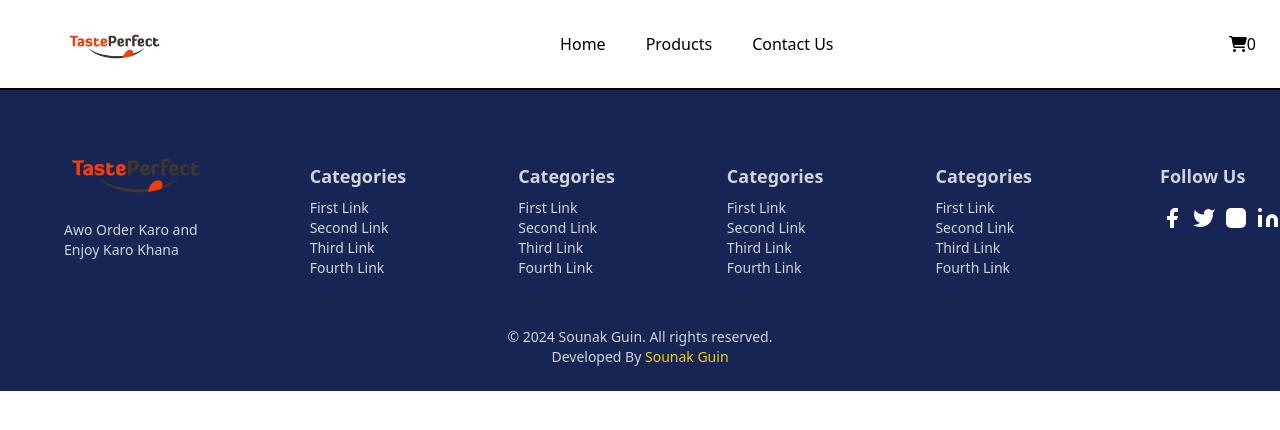
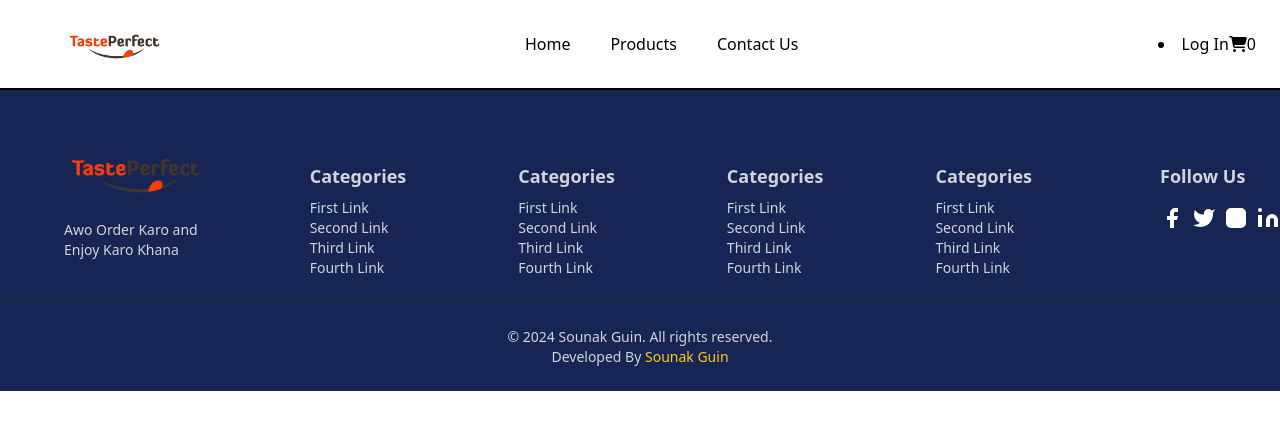
Before and after one commit to sounakguin/TastePerfect, a React (Vite) app: page / in a window 1280 px wide. Shown: the top 430 px of the page. Built offline with nearby package versions, Linux system fonts and the light colour scheme.

Commit message:
Food Website

```diff
--- a/index.html
+++ b/index.html
@@ -2,9 +2,9 @@
 <html lang="en">
   <head>
     <meta charset="UTF-8" />
-    <link rel="icon" type="image/svg+xml" href="/vite.svg" />
+    <link rel="icon" href="./public/Images/Logo.png" />
     <meta name="viewport" content="width=device-width, initial-scale=1.0" />
-    <title>Vite + React</title>
+    <title>Taste perfect</title>
   </head>
   <body>
     <div id="root"></div>
--- a/package.json
+++ b/package.json
@@ -10,6 +10,7 @@
     "preview": "vite preview"
   },
   "dependencies": {
+    "@auth0/auth0-react": "^2.2.4",
     "@fortawesome/fontawesome-svg-core": "^6.5.1",
     "@fortawesome/free-solid-svg-icons": "^6.5.1",
     "@fortawesome/react-fontawesome": "^0.2.0",
--- a/src/Components/Navbar.jsx
+++ b/src/Components/Navbar.jsx
@@ -3,8 +3,12 @@ import { Link } from "react-router-dom";
 import { FontAwesomeIcon } from "@fortawesome/react-fontawesome";
 import { faShoppingCart } from "@fortawesome/free-solid-svg-icons";
 import logo from "/Images/Logo.png";
+import { useAuth0 } from "@auth0/auth0-react";
 
 export default function Navbar({ cartSize }) {
+  const { loginWithRedirect } = useAuth0();
+
+
   return (
     <nav className="bg-white border-b-2 border-black text-black mx-auto flex justify-between items-center py-4">
       <Link to="/Home">
@@ -21,7 +25,10 @@ export default function Navbar({ cartSize }) {
           <Link to="/Contact">Contact Us</Link>
         </li>
       </ul>
-      <div className="items-center mr-6   hover:text-red-600">
+      <div className="flex items-center mr-6   hover:text-red-600">
+        <li>
+        <button onClick={() => loginWithRedirect()}>Log In</button>
+        </li>
         <Link to="/BuyCart">
           <FontAwesomeIcon icon={faShoppingCart} />
           <span>{cartSize}</span>
--- a/src/main.jsx
+++ b/src/main.jsx
@@ -2,9 +2,16 @@ import React from "react";
 import ReactDOM from "react-dom/client";
 import App from "./App.jsx";
 import "./index.css";
+import { Auth0Provider } from '@auth0/auth0-react';
 
 ReactDOM.createRoot(document.getElementById("root")).render(
-  <React.StrictMode>
+  <Auth0Provider
+    domain="dev-o6n3nn0h10lxsul7.us.auth0.com"
+    clientId="P3oXEBaVjyDQLw5oyUa06j2V5yUt0KPt"
+    authorizationParams={{
+      redirect_uri: window.location.origin
+    }}
+  >
     <App />
-  </React.StrictMode>
+  </Auth0Provider>
 );
```
Also changed, not shown: 1 other file (tests, documents, lock files or other folders).
